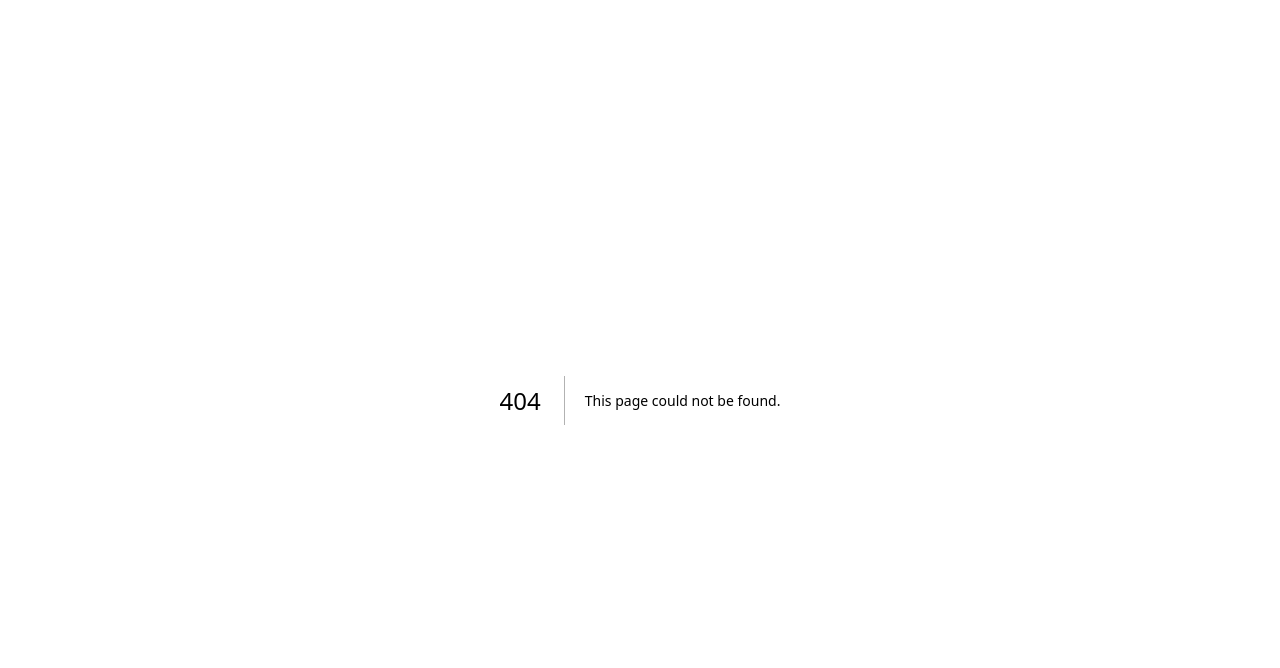
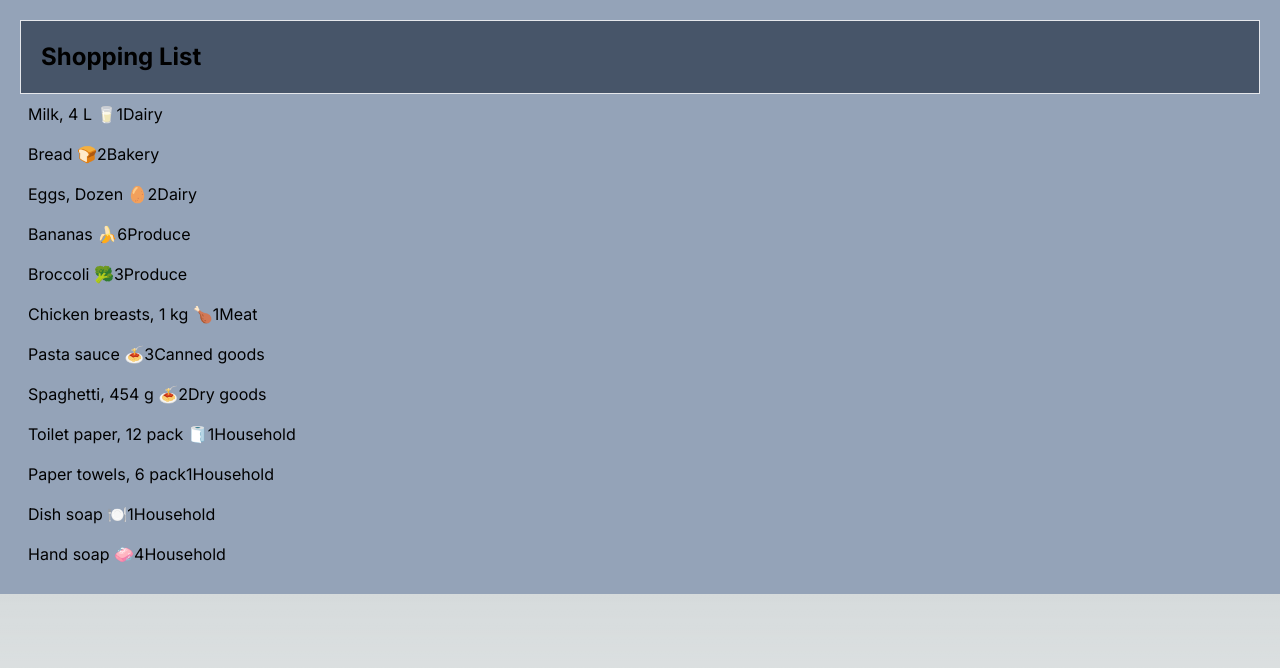
Before and after one commit to jericko24/crg306-assignments, a Next.js app: page /week-3 in a window 1280 px wide. Before the commit this address had no page. Shown: the top 668 px of the page. Built offline with nearby package versions, Linux system fonts and the light colour scheme.

Commit message:
Added Week 3 assignment

```diff
--- a/app/layout.js
+++ b/app/layout.js
@@ -4,7 +4,7 @@
 const inter = Inter({ subsets: ["latin"] });
 
 export const metadata = {
-  title: "Create Next App",
+  title: "Shopping List",
   description: "Generated by create next app",
 };
 
--- a/app/page.js
+++ b/app/page.js
@@ -5,6 +5,7 @@
     <main>
       <header>CPRG 306: Web Development 2 - Assignments</header>
       <Link href="http://localhost:3000/week-2" target="blank">Week 2</Link>
+      <Link href="http://localhost:3000/week-3" target="blank">Week 3</Link>
     </main>
   );
 }
--- /dev/null
+++ b/app/week-3/item-list.js
@@ -0,0 +1,94 @@
+import { Item } from "./item.js";
+
+export function ItemList() {
+    const item1 = {
+        name: "Milk, 4 L 🥛",
+        quantity: 1,
+        category: "Dairy",
+      };
+
+      const item2 = {
+        name: "Bread 🍞",
+        quantity: 2,
+        category: "Bakery",
+      };
+
+      const item3 = {
+        name: "Eggs, Dozen 🥚",
+        quantity: 2,
+        category: "Dairy",
+      };
+
+      const item4 = {
+        name: "Bananas 🍌",
+        quantity: 6,
+        category: "Produce",
+      };
+
+      const item5 = {
+        name: "Broccoli 🥦",
+        quantity: 3,
+        category: "Produce",
+      };
+
+      const item6 = {
+        name: "Chicken breasts, 1 kg 🍗",
+        quantity: 1,
+        category: "Meat",
+      };
+
+      const item7 = {
+        name: "Pasta sauce 🍝",
+        quantity: 3,
+        category: "Canned goods",
+      };
+
+      const item8 = {
+        name: "Spaghetti, 454 g 🍝",
+        quantity: 2,
+        category: "Dry goods",
+      };
+
+      const item9 = {
+        name: "Toilet paper, 12 pack 🧻",
+        quantity: 1,
+        category: "Household",
+      };
+
+      const item10 = {
+        name: "Paper towels, 6 pack",
+        quantity: 1,
+        category: "Household",
+      };
+
+      const item11 = {
+        name: "Dish soap 🍽️",
+        quantity: 1,
+        category: "Household",
+      };
+
+      const item12 = {
+        name: "Hand soap 🧼",
+        quantity: 4,
+        category: "Household",
+      };
+
+    return (
+        <main>
+            <ul>
+                <Item name={item1.name} quantity={item1.quantity} category={item1.category} />
+                <Item name={item2.name} quantity={item2.quantity} category={item2.category} />
+                <Item name={item3.name} quantity={item3.quantity} category={item3.category} />
+                <Item name={item4.name} quantity={item4.quantity} category={item4.category} />
+                <Item name={item5.name} quantity={item5.quantity} category={item5.category} />
+                <Item name={item6.name} quantity={item6.quantity} category={item6.category} />
+                <Item name={item7.name} quantity={item7.quantity} category={item7.category} />
+                <Item name={item8.name} quantity={item8.quantity} category={item8.category} />
+                <Item name={item9.name} quantity={item9.quantity} category={item9.category} />
+                <Item name={item10.name} quantity={item10.quantity} category={item10.category} />
+                <Item name={item11.name} quantity={item11.quantity} category={item11.category} />
+                <Item name={item12.name} quantity={item12.quantity} category={item12.category} />
+            </ul>
+        </main>
+    );
+}
--- /dev/null
+++ b/app/week-3/item.js
@@ -0,0 +1,9 @@
+export function Item ({name, quantity, category}) {
+return (
+    <li class= "text-base px-2 py-2">
+        <span>{name}</span>
+        <span>{quantity}</span>
+        <span>{category}</span>
+    </li>
+);
+}
--- /dev/null
+++ b/app/week-3/page.js
@@ -0,0 +1,12 @@
+import { ItemList } from './item-list.js';
+
+export default function Page() {
+    return (
+        <main className='text-2xl px-5 py-5 bg-slate-400'>
+            <header className='font-bold border px-5 py-5 bg-slate-600'>
+                <h1>Shopping List</h1>
+            </header>
+            <ItemList/>
+        </main>
+    );
+}
```
